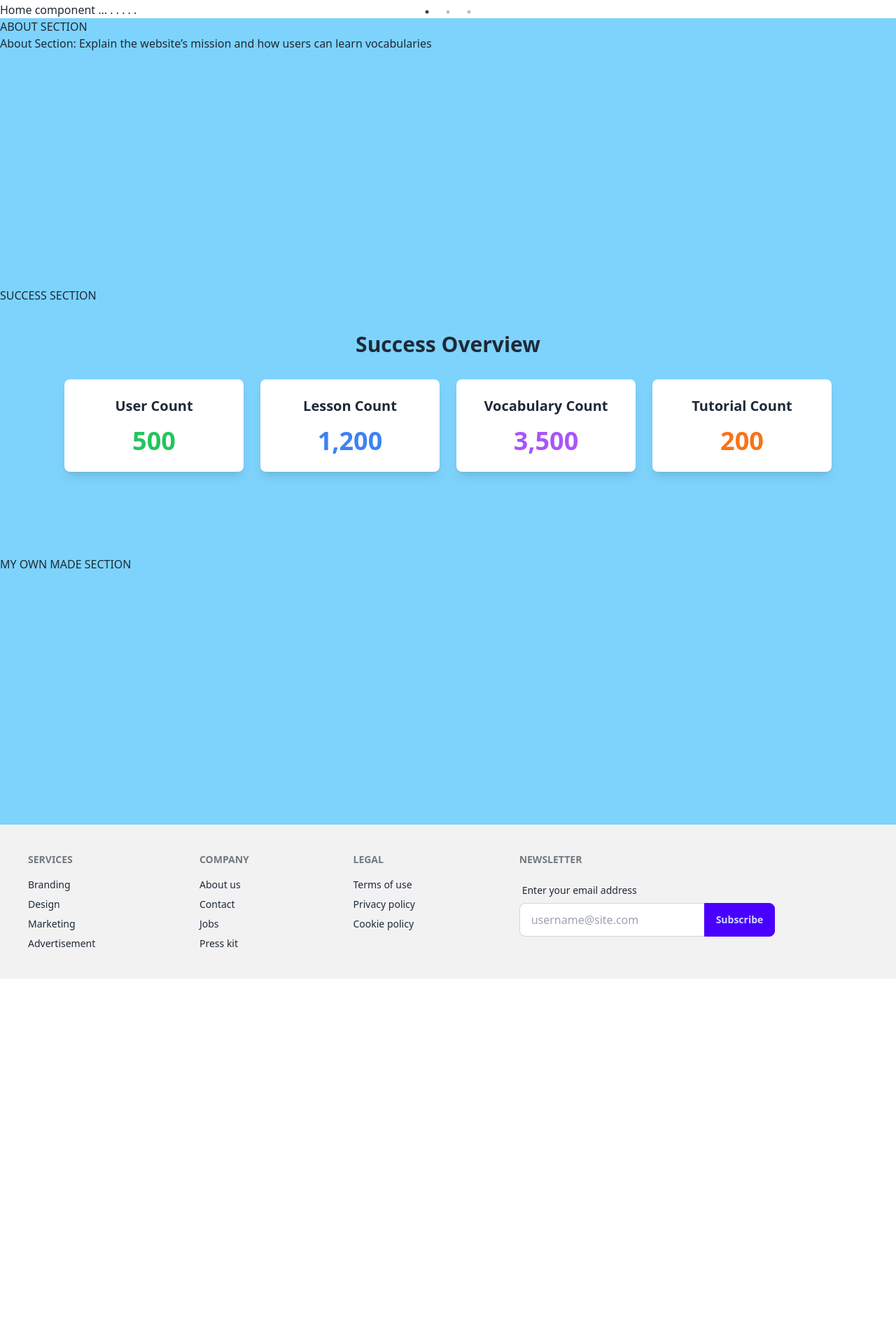
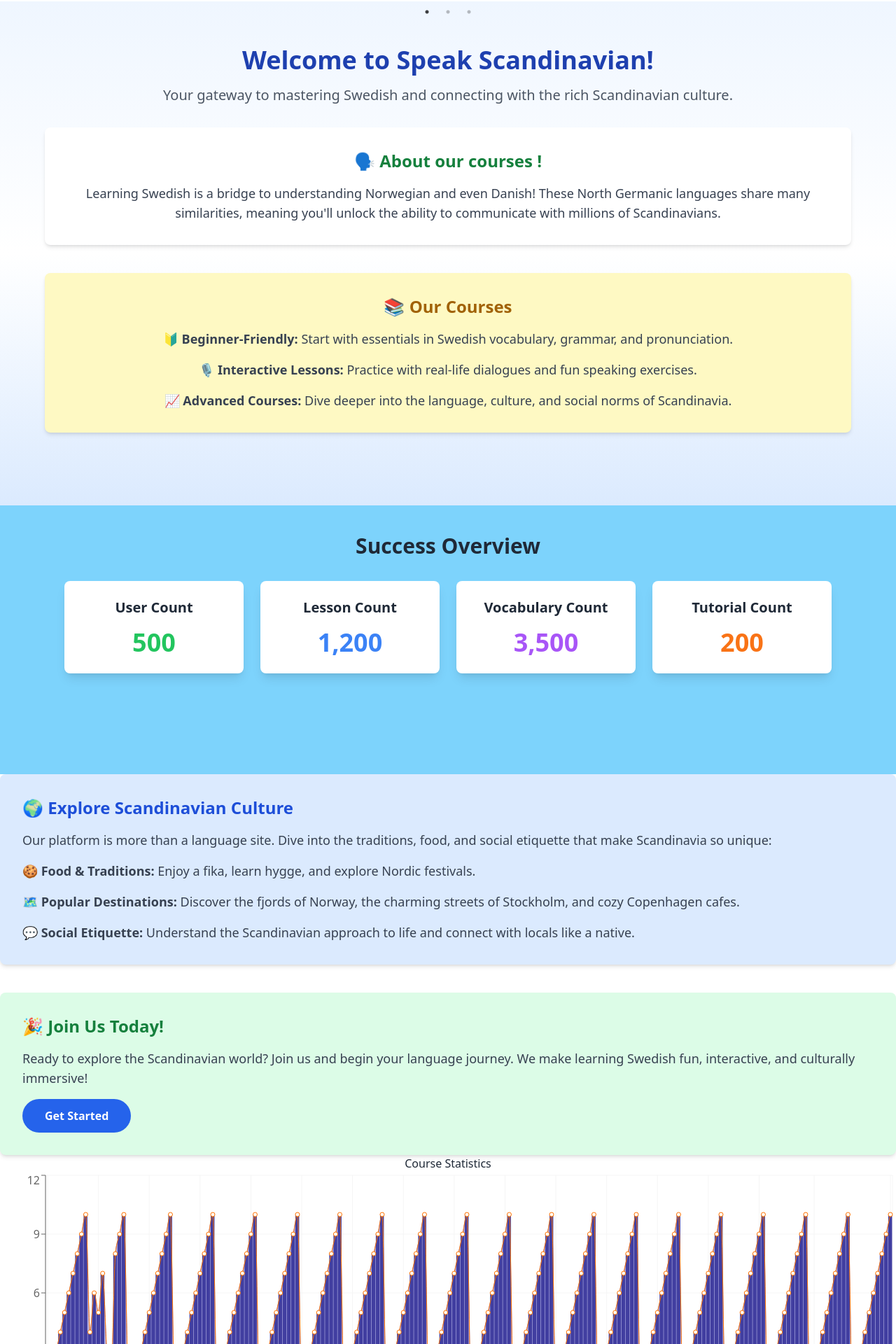
Before and after one commit to Reaz2020/visa-world-client, a React (Vite) app: page / in a window 1280 px wide. Shown: the part 400-2320 px from the top of the page at 70% size. Before the commit the page ends 1798 px from the top, so only its background shows below. Built offline with nearby package versions, Linux system fonts and the light colour scheme; no server answers.

Commit message:
added statistics section in home

```diff
--- a/package.json
+++ b/package.json
@@ -19,6 +19,7 @@
     "react-slick": "^0.30.2",
     "react-svg-loader": "^3.0.3",
     "react-toastify": "^10.0.6",
+    "recharts": "^2.13.3",
     "slick-carousel": "^1.8.1",
     "swiper": "^11.1.14"
   },
--- a/src/components/Home.jsx
+++ b/src/components/Home.jsx
@@ -1,6 +1,8 @@
 import Banner from "./components-for-home/Banner";
 import AboutInHome from "./components-for-home/AboutinHome";
 import Success from "./components-for-home/Sucess";
+import ValueOfScandinavia from "./components-for-home/ValueOfScandinavia";
+import CourseStatistics from "./components-for-home/CourseStatistics";
 
 
 
@@ -9,14 +11,18 @@ import Success from "./components-for-home/Sucess";
 const Home = () => {
     return ( <div>
      <div className="">   <Banner></Banner></div>
-        Home component ... . . . . .
-        <section className="min-h-96 bg-sky-300">ABOUT SECTION
+
+        <section className="min-h-96 bg-sky-300">
           <AboutInHome></AboutInHome>
        </section>
-        <section className="min-h-96 bg-sky-300">SUCCESS SECTION
+        <section className="min-h-96 bg-sky-300">
             <Success></Success>
         </section>
-        <section className="min-h-96 bg-sky-300">MY OWN MADE SECTION</section>
+        <section>
+        <ValueOfScandinavia></ValueOfScandinavia>
+        </section>
+        <section><CourseStatistics></CourseStatistics></section>
+
     </div> );
 }
 
--- a/src/components/components-for-home/AboutinHome.jsx
+++ b/src/components/components-for-home/AboutinHome.jsx
@@ -1,7 +1,39 @@
 const AboutInHome = () => {
-    return ( <div>
-        About Section: Explain the website’s mission and how users can learn vocabularies
-    </div> );
+    return (
+        <section className="bg-gradient-to-b from-blue-50 via-white to-blue-100 py-16">
+          <div className="container mx-auto px-8 lg:px-16 text-center">
+
+            {/* Title Section */}
+            <h2 className="text-4xl font-extrabold text-blue-800 mb-4">
+              Welcome to Speak Scandinavian!
+            </h2>
+            <p className="text-xl text-gray-600 mb-8">
+              Your gateway to mastering Swedish and connecting with the rich Scandinavian culture.
+            </p>
+
+            {/* Why Learn Section */}
+            <div className="bg-white rounded-lg shadow-md p-8 mb-10">
+              <h3 className="text-2xl font-bold text-green-700 mb-4">🗣️ About our courses !</h3>
+              <p className="text-gray-700 text-lg">
+                Learning Swedish is a bridge to understanding Norwegian and even Danish! These North Germanic languages
+                share many similarities, meaning you'll unlock the ability to communicate with millions of Scandinavians.
+              </p>
+            </div>
+
+            {/* Our Courses Section */}
+            <div className="bg-yellow-100 rounded-lg shadow-md p-8 mb-10">
+              <h3 className="text-2xl font-bold text-yellow-700 mb-4">📚 Our Courses</h3>
+              <ul className="text-lg text-gray-700 space-y-4">
+                <li>🔰 <strong>Beginner-Friendly:</strong> Start with essentials in Swedish vocabulary, grammar, and pronunciation.</li>
+                <li>🎙️ <strong>Interactive Lessons:</strong> Practice with real-life dialogues and fun speaking exercises.</li>
+                <li>📈 <strong>Advanced Courses:</strong> Dive deeper into the language, culture, and social norms of Scandinavia.</li>
+              </ul>
+            </div>
+
+
+          </div>
+        </section>
+      );
 }
 
 export default AboutInHome;
--- /dev/null
+++ b/src/components/components-for-home/CourseStatistics.jsx
@@ -0,0 +1,51 @@
+import React, { useContext } from "react";
+import { AuthContext } from "../../providers/Network";
+import {
+  ComposedChart,
+  Line,
+  Area,
+  Bar,
+  XAxis,
+  YAxis,
+  CartesianGrid,
+  Tooltip,
+  Legend,
+  ResponsiveContainer
+} from "recharts";
+
+const CourseStatistics = () => {
+  const { swedishData } = useContext(AuthContext);
+
+
+  const data = swedishData && swedishData.length > 0
+    ? swedishData.map(item => ({
+        name: `Lesson ${item.Lesson_no}`,
+        difficulty: item.difficulty,
+        lesson_no: item.Lesson_no,
+      }))
+    : [];
+
+  if (!swedishData || swedishData.length === 0) {
+    return <div>No data available</div>;
+  }
+
+  return (
+    <div style={{ textAlign: "center" }}>
+      <h2>Course Statistics</h2>
+      <ResponsiveContainer width="100%" height={400}>
+        <ComposedChart data={data}>
+          <CartesianGrid stroke="#f5f5f5" />
+          <XAxis dataKey="name" />
+          <YAxis />
+          <Tooltip />
+          <Legend />
+          <Area type="monotone" dataKey="lesson_no" fill="#8884d8" stroke="#8884d8" name="Lesson Number" />
+          <Bar dataKey="lesson_no" barSize={20} fill="#413ea0" name="Lesson Number" />
+          <Line type="monotone" dataKey="lesson_no" stroke="#ff7300" name="Lesson Trend" />
+        </ComposedChart>
+      </ResponsiveContainer>
+    </div>
+  );
+};
+
+export default CourseStatistics;
--- /dev/null
+++ b/src/components/components-for-home/ValueOfScandinavia.jsx
@@ -0,0 +1,36 @@
+import { useNavigate } from "react-router-dom";
+
+const ValueOfScandinavia = () => {
+  const navigate = useNavigate();
+    return ( <div>
+            {/* Cultural Insights Section */}
+            <div className="bg-blue-100 rounded-lg shadow-md p-8 mb-10">
+              <h3 className="text-2xl font-bold text-blue-700 mb-4">🌍 Explore Scandinavian Culture</h3>
+              <p className="text-gray-700 text-lg mb-4">
+                Our platform is more than a language site. Dive into the traditions, food, and social etiquette that make Scandinavia so unique:
+              </p>
+              <ul className="text-lg text-gray-700 space-y-4">
+                <li>🍪 <strong>Food & Traditions:</strong> Enjoy a fika, learn hygge, and explore Nordic festivals.</li>
+                <li>🗺️ <strong>Popular Destinations:</strong> Discover the fjords of Norway, the charming streets of Stockholm, and cozy Copenhagen cafes.</li>
+                <li>💬 <strong>Social Etiquette:</strong> Understand the Scandinavian approach to life and connect with locals like a native.</li>
+              </ul>
+            </div>
+
+            {/* Join Us Section */}
+            <div className="bg-green-100 rounded-lg shadow-md p-8">
+              <h3 className="text-2xl font-bold text-green-700 mb-4">🎉 Join Us Today!</h3>
+              <p className="text-gray-700 text-lg mb-4">
+                Ready to explore the Scandinavian world? Join us and begin your language journey. We make learning Swedish
+                fun, interactive, and culturally immersive!
+              </p>
+              <button
+            className="bg-blue-600 text-white font-semibold py-3 px-8 rounded-full hover:bg-blue-700"
+            onClick={() => navigate("/register")}
+          >
+            Get Started
+          </button>
+            </div>
+    </div> );
+}
+
+export default ValueOfScandinavia ;
```
Also changed, not shown: 1 other file (tests, documents, lock files or other folders).
